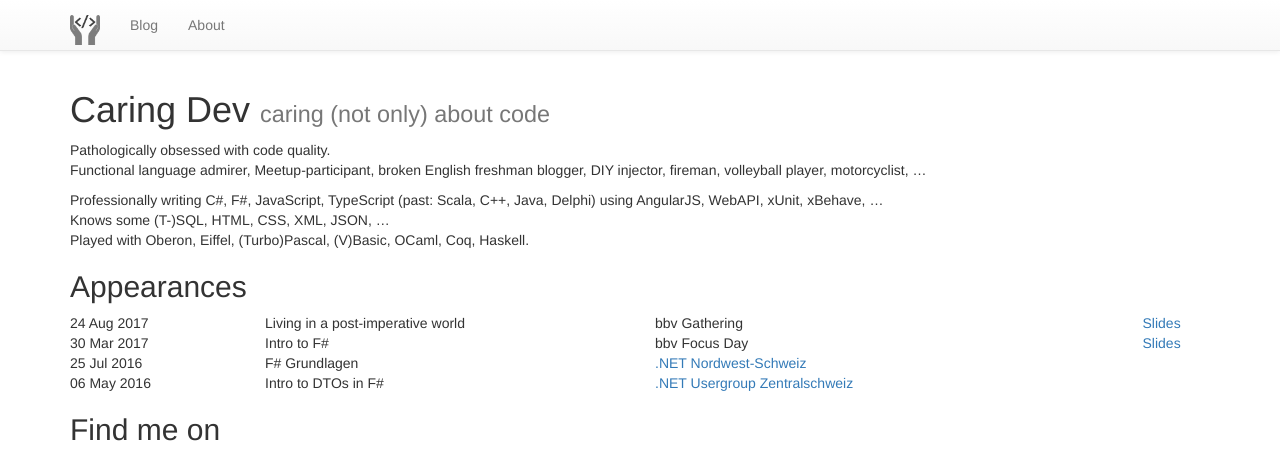
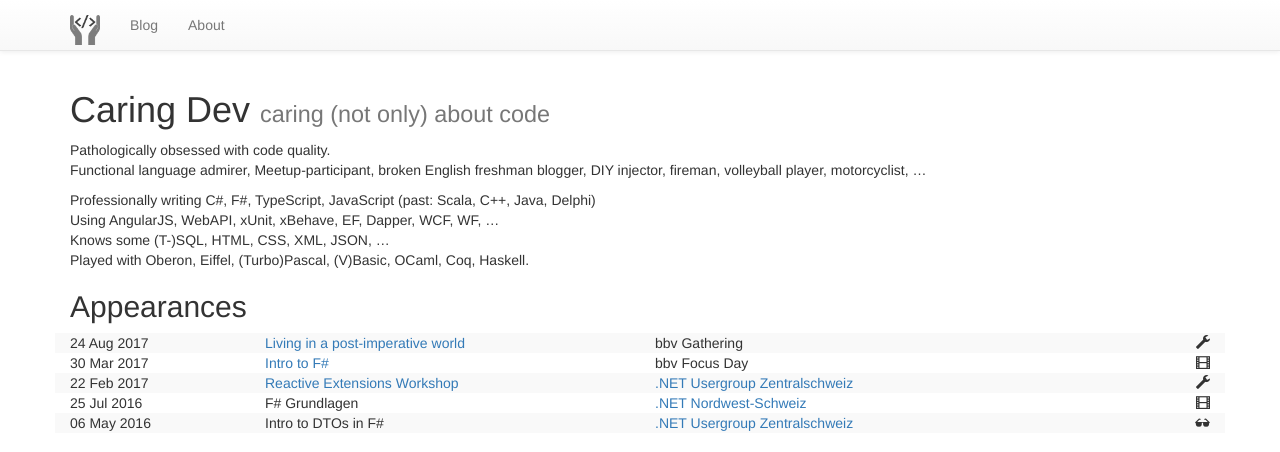
Before and after one commit to rasch/CaringDev, a Jekyll site: the page built from about/index.md, in a window 1280 px wide, cut to the strip 0-452 px from the top of the page. Built offline with Jekyll 4.4.1, drawn with Linux system fonts in a browser that asks for light colours; comment, search, counter and statistics services are not loaded; a style sheet for code colours, icons or effects is not loaded.

Commit message:
more appearances, icons, stripes

```diff
--- /dev/null
+++ b/_data/icons.yml
@@ -0,0 +1,6 @@
+film:
+  desc: Presentation
+sunglasses:
+  desc: Short talk
+wrench:
+  desc: Workshop
--- a/about/index.md
+++ b/about/index.md
@@ -7,32 +7,37 @@ title: About
 Pathologically obsessed with code quality. \\
 Functional language admirer, Meetup-participant, broken English freshman blogger, DIY injector, fireman, volleyball player, motorcyclist, …
 
-Professionally writing C#, F#, JavaScript, TypeScript (past: Scala, C++, Java, Delphi) using AngularJS, WebAPI, xUnit, xBehave, … \\
+Professionally writing C#, F#, TypeScript, JavaScript (past: Scala, C++, Java, Delphi) \\
+Using AngularJS, WebAPI, xUnit, xBehave, EF, Dapper, WCF, WF, … \\
 Knows some (T-)SQL, HTML, CSS, XML, JSON, … \\
 Played with Oberon, Eiffel, (Turbo)Pascal, (V)Basic, OCaml, Coq, Haskell.
 
 ## Appearances
 
 {% for a in site.data.appearances %}
-<div class="row">
+{% assign iconTitle = site.data.icons[a.icon] %}
+<div class="row row-striped">
 <div class="col-xs-12 col-sm-2 col-lg-2">{{ a.date | date_to_string }}</div>
-<div class="col-xs-12 col-sm-10 col-lg-4">{{ a.title }}</div>
+{% if a.slideLink %}
+<div class="col-xs-12 col-sm-9 col-lg-4"><a href="{{ a.slideLink }}" rel="noopener noreferrer" target="_blank">{{ a.title }}</a></div>
+{% else %}
+<div class="col-xs-12 col-sm-9 col-lg-4">{{ a.title }}</div>
+{% endif %}
+<div class="visible-sm-block visible-md-block col-sm-1 text-right"><i class="glyphicon glyphicon-{{ a.icon }}" title="{{ iconTitle.desc }}"></i></div>
 {% if a.venueLink %}
 <div class="col-xs-12 col-sm-offset-2 col-lg-offset-0 col-sm-10 col-lg-5"><a href="{{ a.venueLink }}">{{ a.venue }}</a></div>
 {% else %}
 <div class="col-xs-12 col-sm-offset-2 col-lg-offset-0 col-sm-10 col-lg-5">{{ a.venue }}</div>
 {% endif %}
-{% if a.slideLink %}
-<div class="col-xs-12 col-sm-offset-2 col-lg-offset-0 col-sm-10 col-lg-1"><a href="{{ a.slideLink }}" rel="noopener noreferrer" target="_blank">Slides</a></div>
-{% endif %}
+<div class="visible-lg-block col-lg-1 text-right"><i class="glyphicon glyphicon-{{ a.icon }}" title="{{ iconTitle.desc }}"></i></div>
 <div class="visible-xs-block col-xs-12">&nbsp;</div>
 </div>
 {% endfor %}
 
 ## Find me on
 
-<a href="http://stackexchange.com/users/3455728">
-<img src="http://stackexchange.com/users/flair/3455728.png?theme=clean" width="208" height="58" alt="profile for CaringDev on Stack Exchange, a network of free, community-driven Q&amp;A sites" title="profile for CaringDev on Stack Exchange, a network of free, community-driven Q&amp;A sites">
+<a href="https://stackexchange.com/users/3455728">
+<img src="https://stackexchange.com/users/flair/3455728.png?theme=clean" width="208" height="58" alt="profile for CaringDev on Stack Exchange, a network of free, community-driven Q&amp;A sites" title="profile for CaringDev on Stack Exchange, a network of free, community-driven Q&amp;A sites">
 </a>
 
 <a href="https://twitter.com/_Caring_Dev_?ref_src=twsrc%5Etfw" class="twitter-follow-button" data-size="large" data-dnt="true" data-show-count="false">@_Caring_Dev_</a><script async src="//platform.twitter.com/widgets.js" charset="utf-8"></script>
--- a/assets/global.css
+++ b/assets/global.css
@@ -25,3 +25,7 @@ blockquote {
     padding-top: 15px;
     background-color: #f5f5f5;
 }
+
+.row-striped:nth-of-type(odd){
+  background-color: #f9f9f9;
+}
```
Also changed, not shown: _data/appearances.yml (+10 -0 lines).
